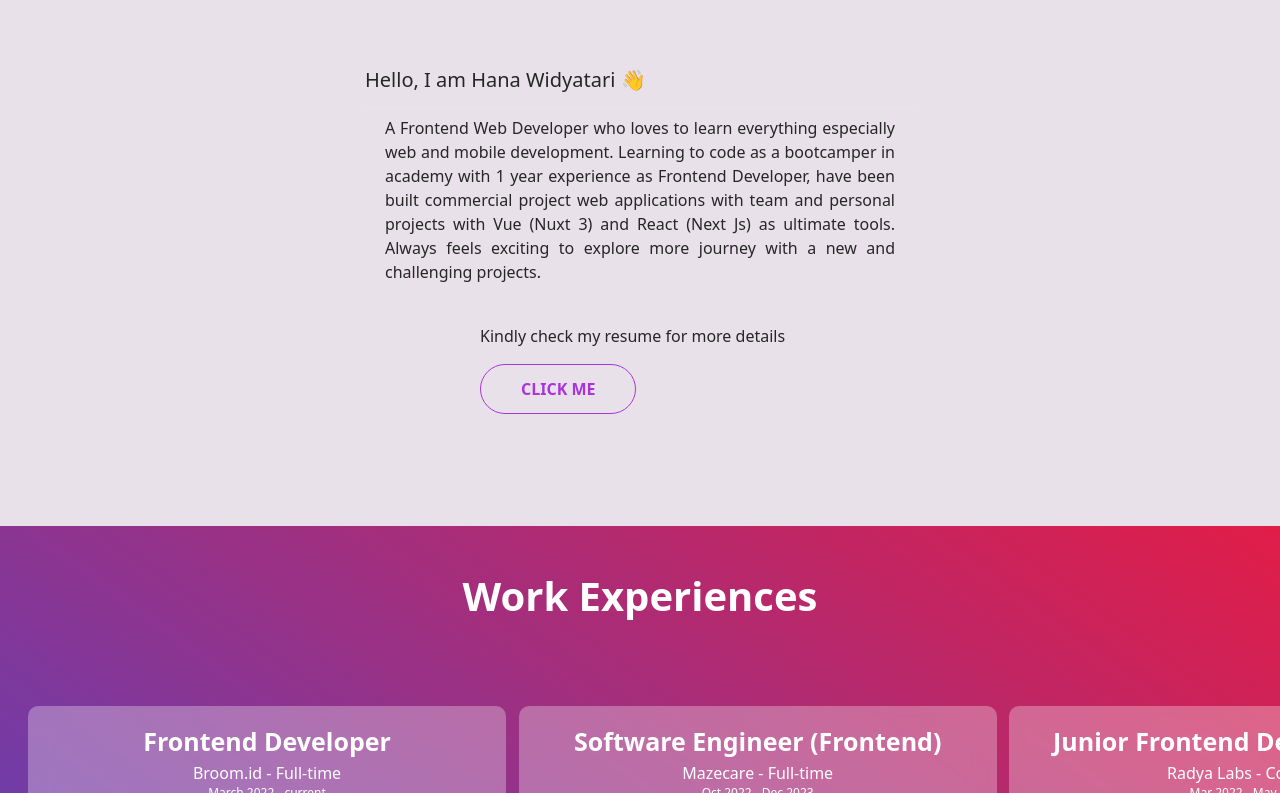
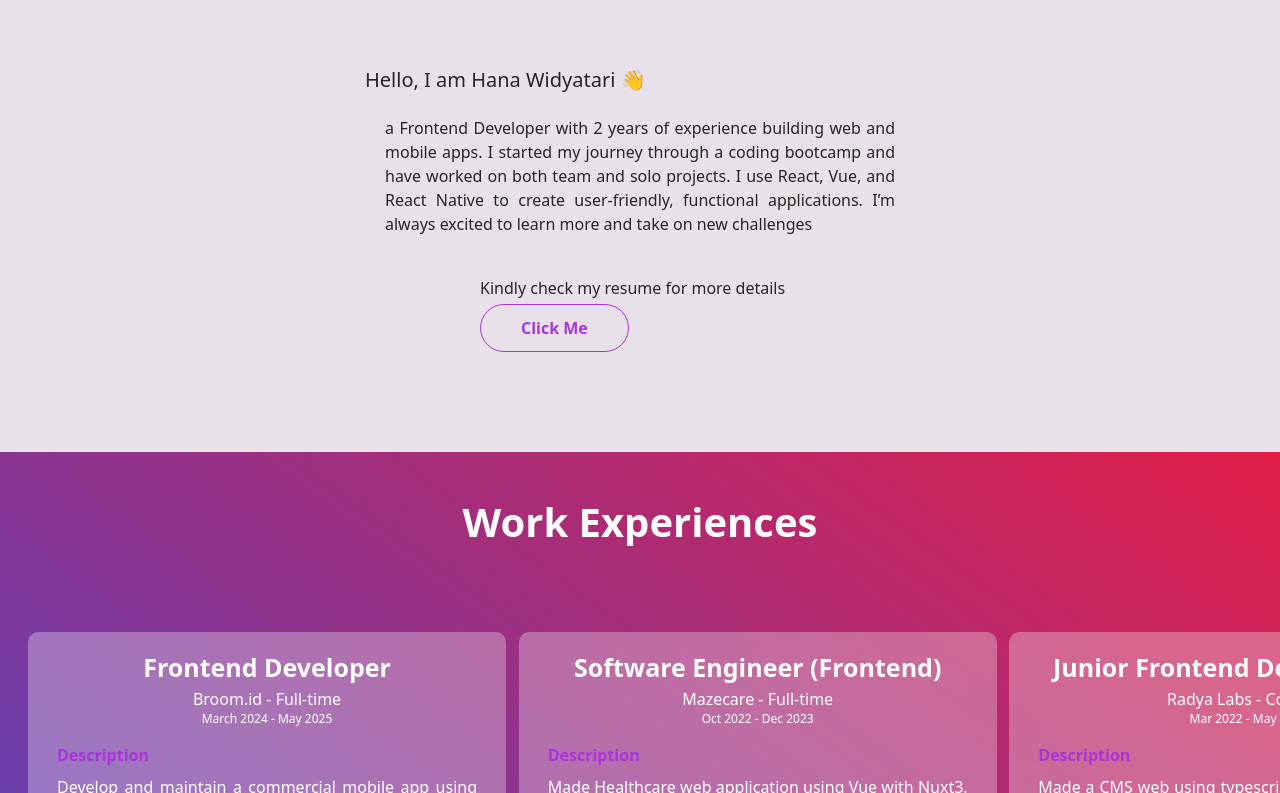
Before and after one commit to hanaw23/hanawidyatari, a Next.js app: page / in a window 1280 px wide. Shown: the part 927-1720 px from the top of the page. Built offline with nearby package versions, Linux system fonts and the light colour scheme.

Commit message:
update cv

```diff
--- a/pages/aboutMe/index.jsx
+++ b/pages/aboutMe/index.jsx
@@ -1,5 +1,3 @@
-import LinkButton from "../../components/buttons/LinkButton";
-
 export default function AboutMe() {
   return (
     <div className="h-fit mb-28 mt-10">
@@ -11,18 +9,20 @@ export default function AboutMe() {
         <hr />
 
         <p className="mt-2 px-5">
-          A Frontend Web Developer who loves to learn everything especially web and mobile development. Learning to code as a bootcamper in academy with 1 year experience as Frontend Developer, have been built commercial project web
-          applications with team and personal projects with Vue (Nuxt 3) and React (Next Js) as ultimate tools. Always feels exciting to explore more journey with a new and challenging projects.
+          a Frontend Developer with 2 years of experience building web and mobile apps. I started my journey through a coding bootcamp and have worked on both team and solo projects. I use React, Vue, and React Native to create
+          user-friendly, functional applications. I’m always excited to learn more and take on new challenges
         </p>
       </div>
 
       <div className="ml-[480px] mt-10">
         <p className="mb-4">Kindly check my resume for more details</p>
-        <LinkButton
-          children="CLICK ME"
-          className="border rounded-[50px]  px-10 py-3 font-semibold border-[#a934dc] text-[#a934dc] hover:bg-[#a934dc] hover:text-white dark:text-white dark:hover:bg-transparent dark:hover:border-[#a934dc] dark:hover:text-[#a934dc] dark:bg-[#a934dc]"
-          onClick={() => (location.href = "assets/documents/HanaWidyatari-resume.pdf")}
-        />
+        <a
+          href={"assets/documents/HanaWidyatari-resume.pdf"}
+          target="_blank"
+          className="w-full border rounded-[50px]  px-10 py-3 font-semibold border-[#a934dc] text-[#a934dc] hover:bg-[#a934dc] hover:text-white dark:text-white dark:hover:bg-transparent dark:hover:border-[#a934dc] dark:hover:text-[#a934dc] dark:bg-[#a934dc]"
+        >
+          Click Me
+        </a>
       </div>
     </div>
   );
--- a/utility/experiences.js
+++ b/utility/experiences.js
@@ -29,12 +29,12 @@ import GraphqlIcon from "../components/svg/projectIcons/GraphqlIcon";
 export const detailExp = [
   {
     id: 0,
-    startDate: "March 2022",
-    endDate: "current",
+    startDate: "March 2024",
+    endDate: "May 2025",
     company: "Broom.id",
     position: "Full-time",
     role: "Frontend Developer",
-    desc: "Develop and maintain a commercial mobile app using React Native, an internal web app with React.js and Next.js, and an internal mobile app with React Native.",
+    desc: "Develop and maintain a commercial mobile app using React Native, and internal web and mobile application using React and React Native.",
     techs: [
       {
         id: 1,
```
Also changed, not shown: 1 other file (tests, documents, lock files or other folders).
